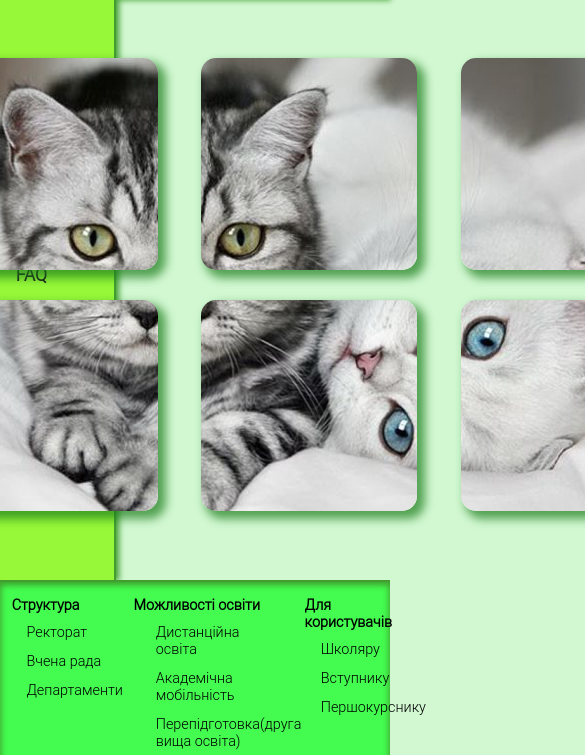
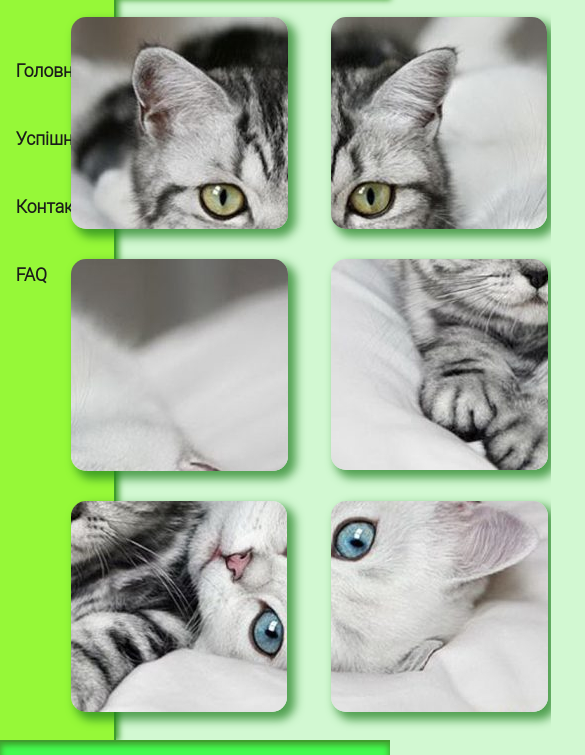
Before and after one commit to xd6d/lab2_web, a plain HTML site: page index.html in a window 390 px wide. Shown: the part 78-833 px from the top of the page, 585 px wide, since content can reach past the window. Drawn offline with Linux system fonts and the light colour scheme.

Commit message:
mobile test commit 1

```diff
--- a/styles.css
+++ b/styles.css
@@ -73,7 +73,6 @@ header h1 {
 
 .grid {
     display: grid;
-
     grid-template-columns: repeat(3, 220px);
     grid-template-rows: repeat(2, 220px);
     grid-gap: 22px 40px;
@@ -111,3 +110,14 @@ footer {
     padding: 10px 2px 2px 15%;
     font-weight: normal;
 }
+
+@media (max-device-width: 800px) {
+    html {
+        /*height: auto;*/
+    }
+
+    .grid {
+        grid-template-columns: repeat(2, 220px);
+        grid-template-rows: repeat(3, 220px);
+    }
+}
```
